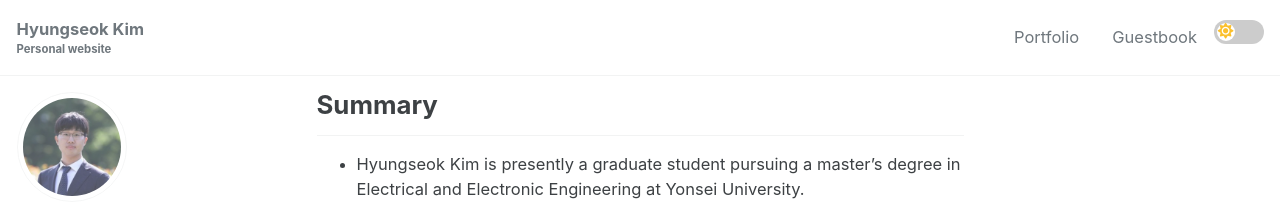
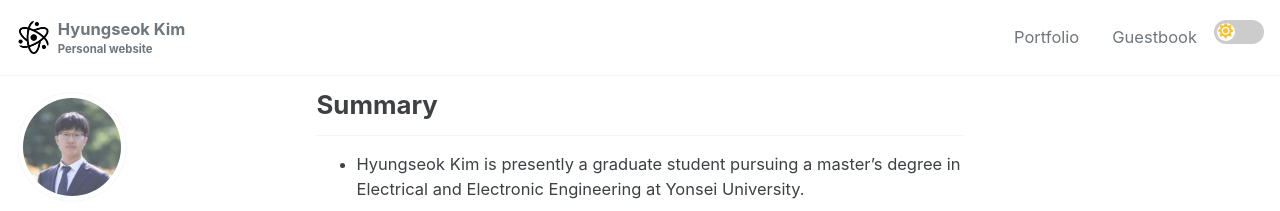
Before and after one commit to fluorite42/fluorite42.github.io, a Jekyll site: the page built from index.md, in a window 1280 px wide. Shown: the top 211 px of the page. Built offline with Jekyll 4.4.1, drawn with Linux system fonts in a browser that asks for light colours; cached includes are drawn as plain includes.

Commit message:
ADD logo

```diff
--- a/_config.yml
+++ b/_config.yml
@@ -27,7 +27,7 @@
 baseurl                  : # the subpath of your site, e.g. "/blog"
 repository               : "fluorite42/fluorite42.github.io" # GitHub username/repo-name e.g. "mmistakes/minimal-mistakes"
 teaser                   : # path of fallback teaser image, e.g. "/assets/images/500x300.png"
-logo                     : # path of logo image to display in the masthead, e.g. "/assets/images/88x88.png"
+logo                     : "/assets/images/atom.png" # path of logo image to display in the masthead, e.g. "/assets/images/88x88.png"
 masthead_title           : # overrides the website title displayed in the masthead, use " " for no title
 breadcrumbs              : # true, false (default)
 words_per_minute         : 200
```
Also changed, not shown: assets/images/atom.png (added).
